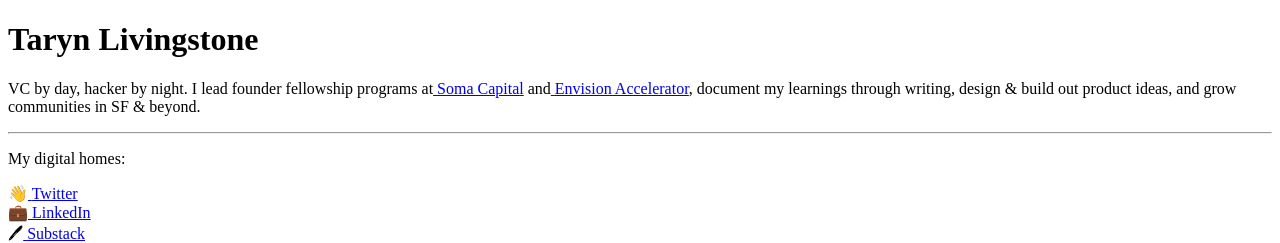
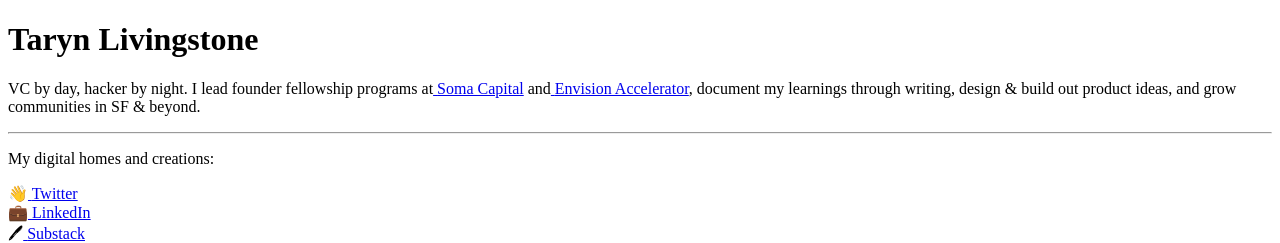
Before and after one commit to tlivingstone/personal-website, a Next.js app: page / in a window 1280 px wide. Shown: the top 243 px of the page. Built offline with nearby package versions, Linux system fonts and the light colour scheme; a web font is replaced by a local one.

Commit message:
tiny edit

```diff
--- a/pages/index.tsx
+++ b/pages/index.tsx
@@ -19,7 +19,7 @@ export default function Index() {
                 <hr></hr>
 
                 <p>
-                    My digital homes:
+                    My digital homes and creations:
                 </p>
 
                 <p>
```
